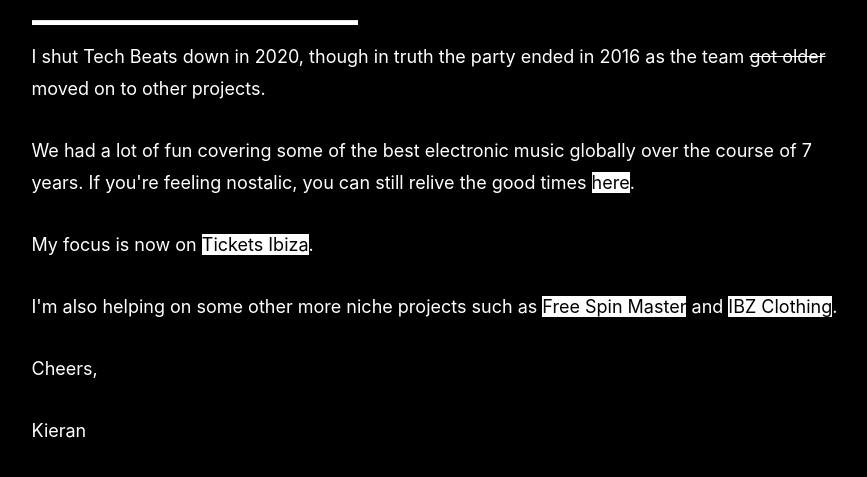
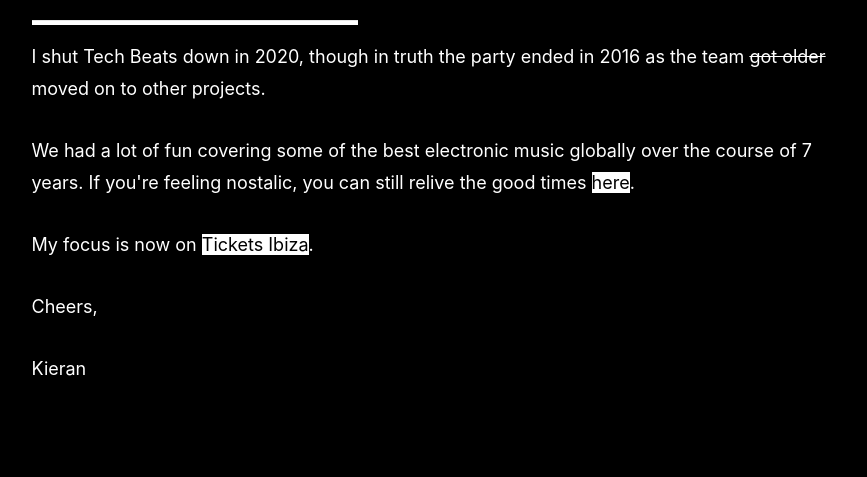
Before and after one commit to kierand0yle/Tech-Beats, a plain HTML site: page index.html in a window 1280 px wide. Shown: the part 225-702 px from the top of the page, without its empty margins (201-1068 px from the left). Drawn offline with nearby package versions, Linux system fonts and the light colour scheme; a web font is replaced by a local one.

Commit message:
Update index.html

```diff
--- a/index.html
+++ b/index.html
@@ -78,7 +78,6 @@
         <p>I shut Tech Beats down in 2020, though in truth the party ended in 2016 as the team <strike>got older</strike> moved on to other projects.</p>
         <p>We had a lot of fun covering some of the best electronic music globally over the course of 7 years. If you're feeling nostalic, you can still relive the good times <a href="https://web.archive.org/web/2019*/techbeats.co.uk" class="white-bg">here</a>.</p>
         <p>My focus is now on <a href="https://ticketsibiza.co.uk" class="white-bg">Tickets Ibiza</a>.</p>
-        <p>I'm also helping on some other more niche projects such as <a href="http://freespinmaster.com" class="white-bg">Free Spin Master</a> and <a href="https://ibz.clothing/" class="white-bg">IBZ Clothing</a>.</p>
         <p>Cheers,</p>
         <p>Kieran</p>
       </div>
```
